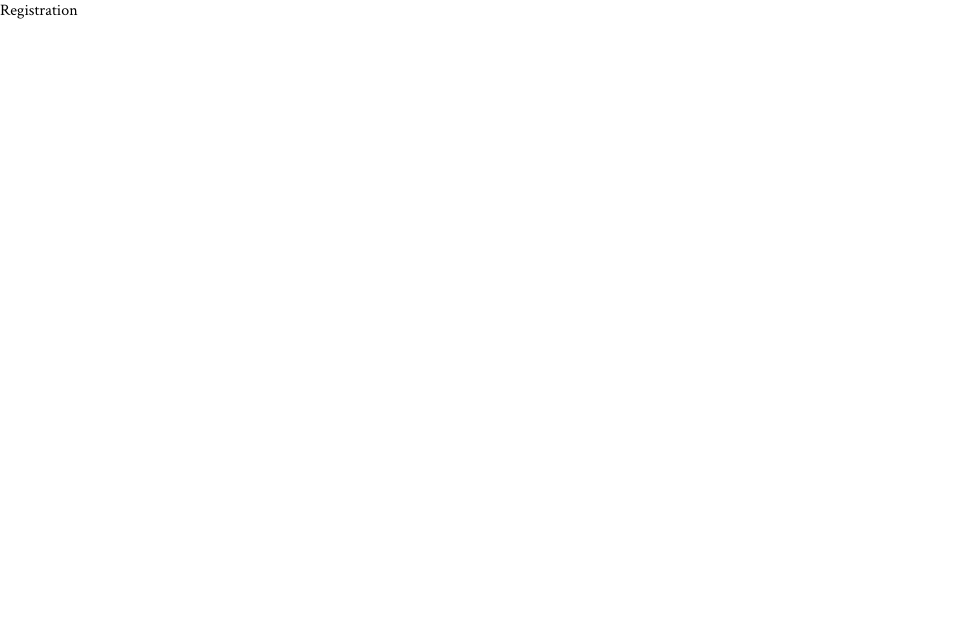
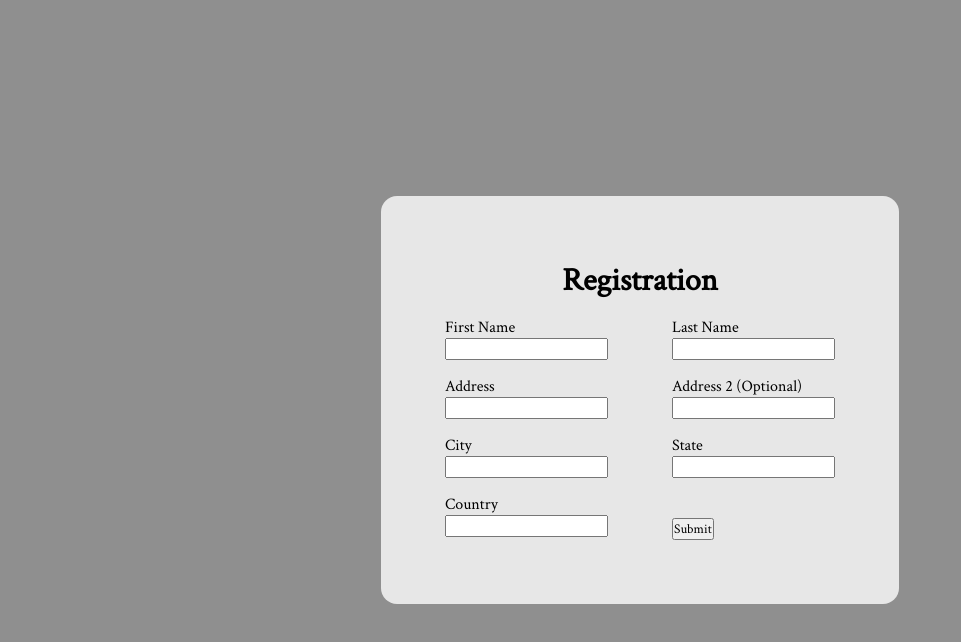
Before and after one commit to amagalla/software-engineering-assignment, a React app: page /registration in a window 1280 px wide. Shown: the top 642 px of the page, without its empty margins (0-961 px from the left). Built offline with nearby package versions, Linux system fonts and the light colour scheme.

Commit message:
Registration form built out

```diff
--- a/src/components/Registration.jsx
+++ b/src/components/Registration.jsx
@@ -1,7 +1,32 @@
+import "../styles/registration.scss";
+
 const Registration = () => {
   return (
-    <div className='registration-container'>
-      <p>Registration</p>
+    <div className='registration-main-container'>
+      <div className='registration-container'>
+        <h1>Registration</h1>
+        <form>
+          <div>
+            <p>First Name</p>
+            <input type='text' />
+            <p>Address</p>
+            <input type='text' />
+            <p>City</p>
+            <input type='text' />
+            <p>Country</p>
+            <input type='text' />
+          </div>
+          <div>
+            <p>Last Name</p>
+            <input type='text' />
+            <p>Address 2 (Optional)</p>
+            <input type='text' />
+            <p>State</p>
+            <input type='text' />
+            <input type='submit' />
+          </div>
+        </form>
+      </div>
     </div>
   );
 };
--- a/src/styles/registration.scss
+++ b/src/styles/registration.scss
@@ -0,0 +1,32 @@
+.registration-main-container {
+  height: 100vh;
+  display: flex;
+  justify-content: center;
+  align-items: center;
+  background-color: rgb(143, 143, 143);
+}
+
+.registration-container {
+  background-color: rgb(231, 231, 231);
+  border-radius: 1em;
+  padding: 4rem;
+  box-sizing: border-box;
+}
+
+.registration-container h1 {
+  text-align: center;
+}
+
+form {
+  display: flex;
+  gap: 4rem;
+}
+
+form p {
+  margin-top: 1rem;
+}
+
+form input[type="submit"] {
+  display: block;
+  margin-top: 2.5rem;
+}
```
